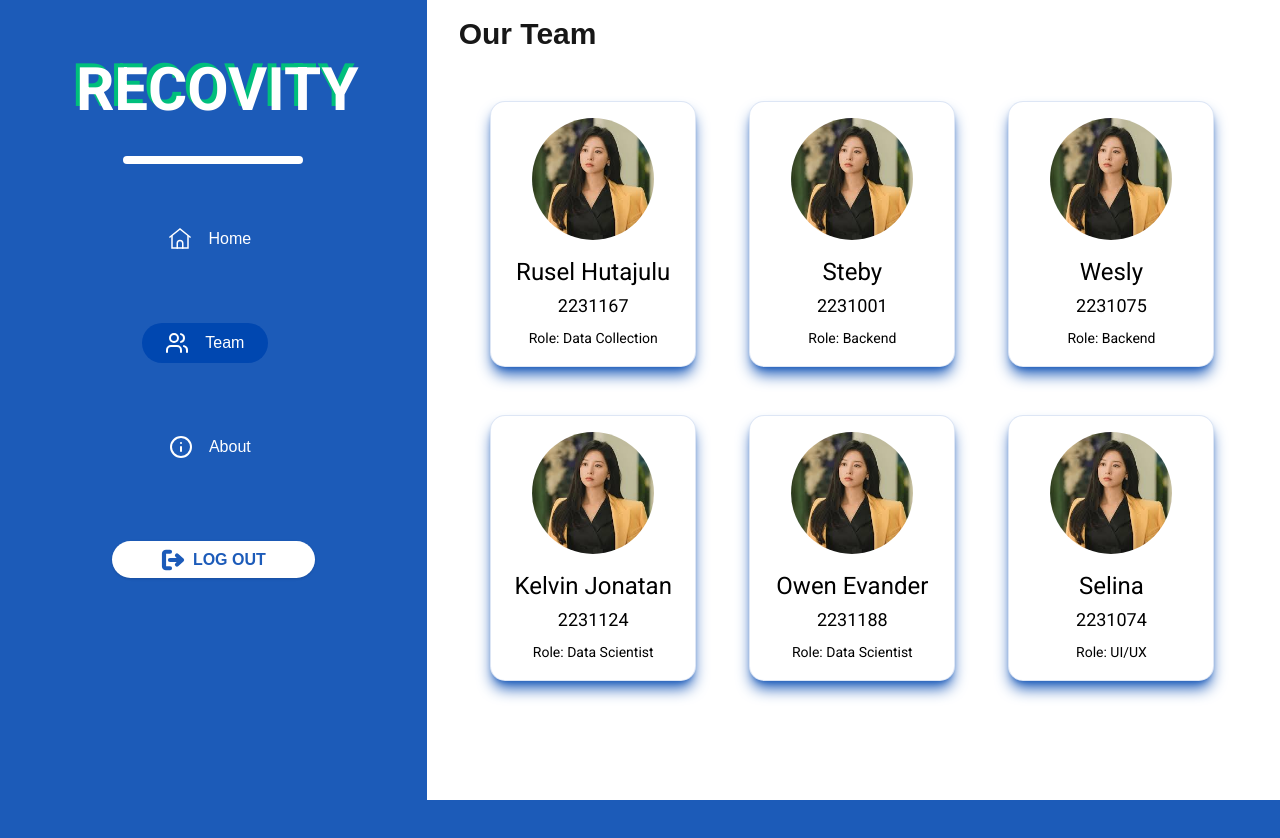
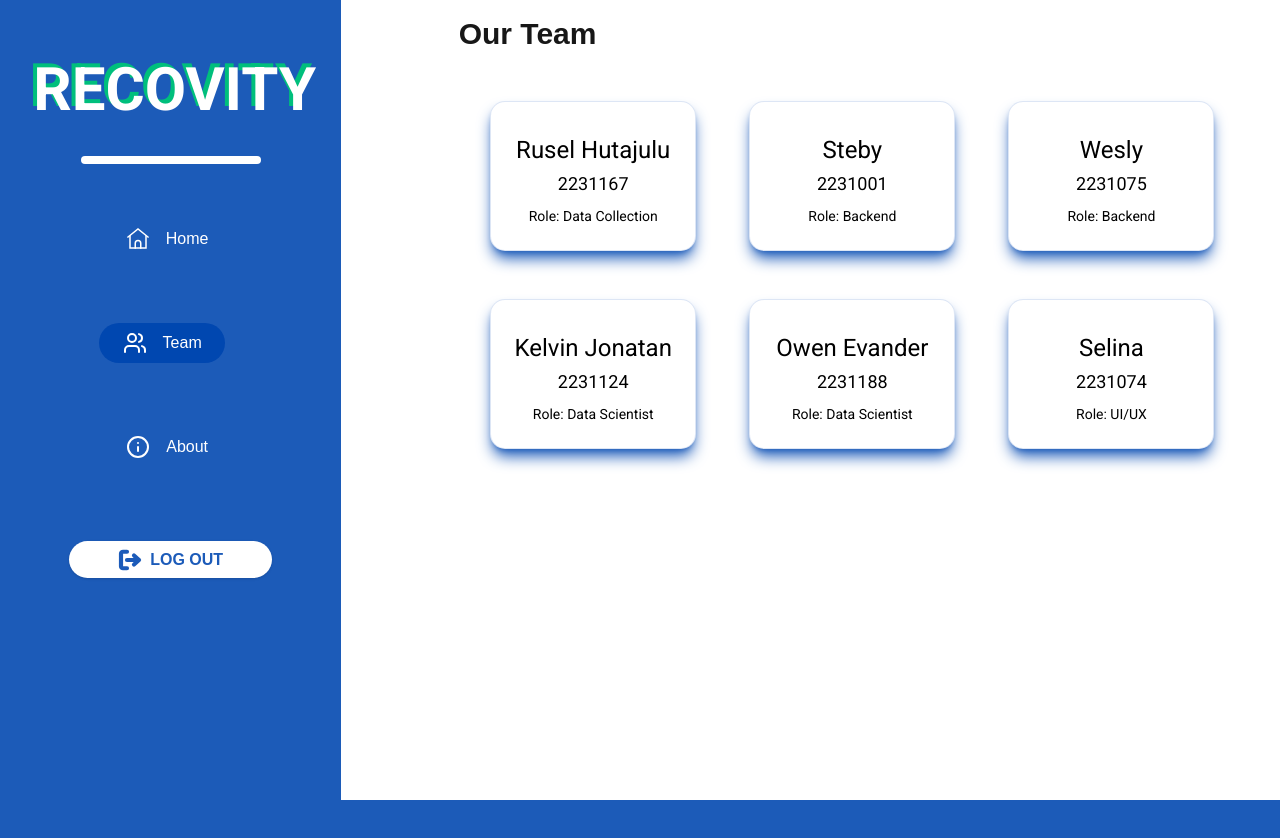
Before and after one commit to Wesly2309/Recovity, a Next.js app: page /dashboard/team in a window 1280 px wide. Shown: the top 838 px of the page. Built offline with nearby package versions, Linux system fonts and the light colour scheme; a web font is replaced by a local one.

Commit message:
last commit

```diff
--- a/app/dashboard/_components/sidebar.jsx
+++ b/app/dashboard/_components/sidebar.jsx
@@ -40,7 +40,7 @@ export default function Sidebar() {
   ];
 
   return (
-    <div className="bg-primary">
+    <div className="bg-primary w-[80%]">
       <div className="flex flex-col mt-14">
         <h1 className="text-white text-6xl text-center font-bold relative">
           <span className="text-green1">RECOVITY</span>
--- a/app/dashboard/page.jsx
+++ b/app/dashboard/page.jsx
@@ -246,7 +246,7 @@ export default function HalamanDashboard() {
         {nama}'s PROFILE
       </h1>
       {/* Personal Information Section */}
-      <div className="flex border border-black/30 shadow-md mt-[25px] h-[580px] mx-[30px] rounded-[15px]">
+      <div className="flex border border-black/30 shadow-md md:my-[20px] my-[80px]  h-[580px] mx-[30px] rounded-[15px]">
         <div className="grid grid-cols-2 gap-20">
           <div className="col-span-1 ml-[24px] mt-[24px]">
             <h1 className={`${rethink_sans.className} font-bold text-[32px]`}>
--- a/app/dashboard/team/page.jsx
+++ b/app/dashboard/team/page.jsx
@@ -1,5 +1,10 @@
 import Image from "next/image";
 import { rethink_sans, roboto } from "../../../libs/fonts";
+
+const fotoTeam = [{
+  foto:'./'
+}]
+
 
 export default function HalamanTeam() {
   return (
@@ -32,16 +37,10 @@ export default function HalamanTeam() {
         ].map((member, index) => (
           <div
             key={index}
-            className="w-full max-w-[206px] h-[266px] bg-white rounded-[15px] border  border-blueGrey/15 shadow-lg  shadow-blueGrey flex flex-col items-center p-4 mx-auto"
+            className="w-full max-w-[206px] h-[150px] bg-white rounded-[15px] border  border-blueGrey/15 shadow-lg  shadow-blueGrey flex flex-col items-center p-4 mx-auto"
           >
             {/* Profile Image */}
-            <Image
-              src={"/kimjiwon.jpeg"}
-              alt={`${member.name}'s Profile`}
-              width={122}
-              height={122}
-              className="rounded-full"
-            />
+
             {/* Member Details */}
             <h2 className={`${roboto.className} text-black text-2xl mt-4`}>
               {member.name}
```
